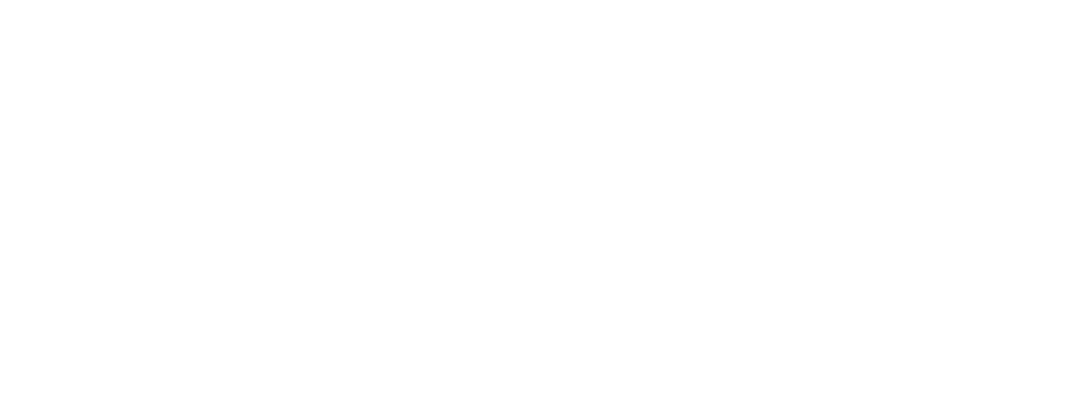
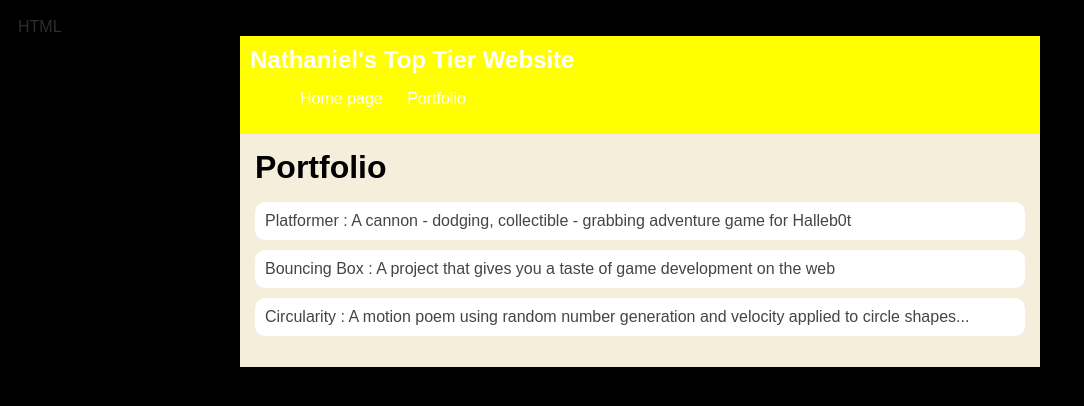
Before and after one commit to nca0838/nca0838.github.io, a plain HTML site: page portfolio.html in a window 1280 px wide. Shown: the whole page, without its empty margins (0-1084 px from the left). Drawn offline with Linux system fonts and the light colour scheme.

Commit message:
add portfolio.html file

```diff
--- a/portfolio.html
+++ b/portfolio.html
@@ -0,0 +1,38 @@
+HTML
+  <!DOCTYPE HTML>
+  <html>
+      <head>
+
+        <title> Nathaniel's Portfolio :]</title>
+
+        <link rel="stylesheet" a href="style.css">
+      </head>
+
+      <body>
+        <div id="all-contents">
+          <!--Nav Stuff Here Please!-->
+          <nav>
+            <h1>Nathaniel's Top Tier Website</h1>
+            <ul id="nav-ul">
+               <li class="nav-li">
+               <a class="nav-a" href="index.html">Home page</a>
+             </li>
+             <li class="nav-li">
+               <a class="nav-a" href="portfolio.html">Portfolio</a>
+             </li>
+         </ul>
+     </nav>
+     <main>
+        <div class="content">
+
+        <h1>Portfolio</h1>
+        <ul id="portfolio">
+          <li><a href="projects/platformer/">Platformer : A cannon - dodging, collectible - grabbing adventure game for Halleb0t</a></li>
+          <li><a href="projects/bouncing-box/">Bouncing Box : A project that gives you a taste of game development on the web </a></li>
+          <li><a href="projects/circularity/">Circularity : A motion poem using random number generation and velocity applied to circle shapes...</a></li>
+        </ul>
+        </div>
+     </main>
+        </div>
+      </body>
+  </html>
--- a/style.css
+++ b/style.css
@@ -57,9 +57,35 @@ body {
 
         /* portfolio styles */
         #interests {
-            border: 4px silver ridge;
+            border: 4px silver gainsboro;
             padding: 8px;
         }
         h2, h3 {
             margin: 0px;
         }
+
+        /* portfolio styles */
+        .content h1 {
+            color: black;
+        }
+
+        #portfolio {
+            list-style-type: none;
+            padding-left: 0;
+        }
+
+        #portfolio li {
+            background: #fff;
+            padding: 10px;
+            border-radius: 10px;
+            margin-bottom: 10px;
+        }
+
+        #portfolio li:hover {
+            background: #eee;
+        }
+
+        #portfolio a {
+            text-decoration: none;
+            color: #454545;
+        }
```
Also changed, not shown: index.html (+1 -1 lines).
